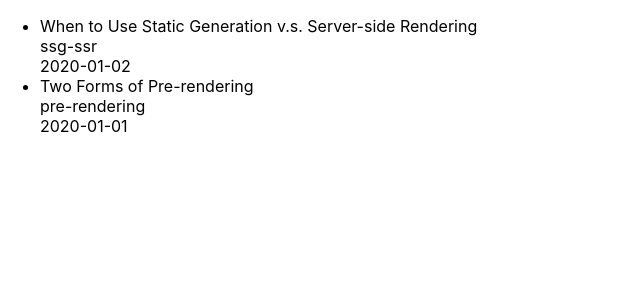
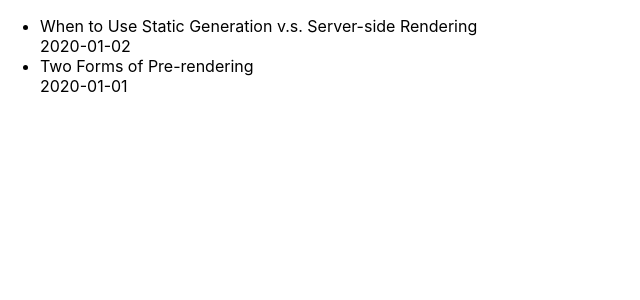
Before and after one commit to donggoolosori/dk.log, a Next.js app: page / in a window 1280 px wide. Shown: the top 300 px of the page, without its empty margins (0-640 px from the left). Built offline with nearby package versions, Linux system fonts and the light colour scheme.

Commit message:
feat: home에서 post를 클릭하여 게시물 링크로 이동

```diff
--- a/pages/index.tsx
+++ b/pages/index.tsx
@@ -1,6 +1,7 @@
 import type { GetStaticProps, NextPage } from 'next';
 import { getSortedPostsData, PostData } from '@lib/posts';
 import Layout from '@components/layout';
+import Link from 'next/link';
 
 interface Props {
   allPostsData: PostData[];
@@ -12,9 +13,9 @@ export default function Home({ allPostsData }: Props) {
       <ul>
         {allPostsData.map(({ id, title, date }) => (
           <li key={id}>
-            {title}
-            <br />
-            {id}
+            <Link href={`/posts/${id}`}>
+              <a>{title}</a>
+            </Link>
             <br />
             {date}
           </li>
```
